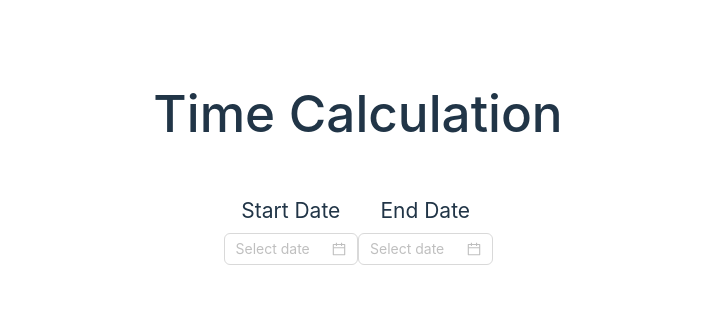
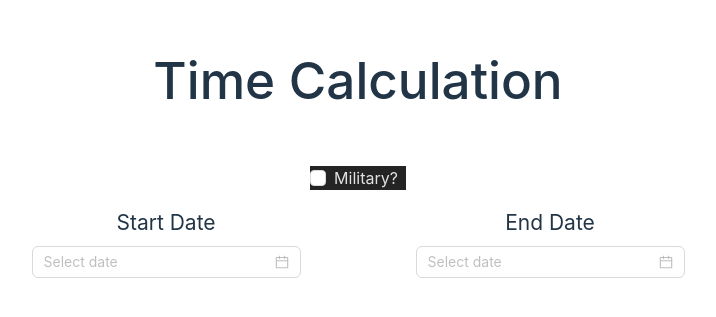
Before and after one commit to Luism27/time-calculation, a React (Vite) app: page / in a window 1280 px wide. Shown: the part 209-526 px from the top of the page, without its empty margins (282-998 px from the left). Built offline with nearby package versions, Linux system fonts and the light colour scheme.

Commit message:
feat(styles-military): fixing styles and add military function

```diff
--- a/src/App.css
+++ b/src/App.css
@@ -1,5 +1,5 @@
 #root {
-  min-width: 50%;
+  min-width: 70%;
   margin: 0 auto;
   padding: 2rem;
   text-align: center;
--- a/src/App.tsx
+++ b/src/App.tsx
@@ -1,46 +1,34 @@
-import { useEffect, useRef, useState } from 'react';
 import reactLogo from './assets/react.svg';
 import "antd/dist/reset.css";
 import './App.css';
-import { Col, DatePicker, Row } from "antd";
+import { Checkbox, Col, DatePicker, Row } from "antd";
 import moment, { Moment } from 'moment';
 import dayjs from 'dayjs';
 import { Analytics } from "@vercel/analytics/react"
+import { useCalculation } from './hooks/useCalculation';
 
-type ResultTime = {
-  hours: number;
-  minutes: number;
-  seconds: number;
-}
 function App() {
-  const [count, setCount] = useState(0);
-  const [startDate, setStartDate] = useState<Moment | null>(null);
-  const [endDate, setEndDate] = useState<Moment | null>(null);
-  const [result, setResult] = useState<ResultTime | null>(null);
-
-  useEffect(()=>{
-    if(!startDate || !endDate){
-      setResult(null);
-    } else if(startDate && endDate){
-      const diff = moment.duration(endDate.diff(startDate));
-      const hour = parseInt(diff.asHours().toString());
-      const minutes = parseInt(diff.asMinutes().toString()) % 60;
-      const seconds = parseInt(diff.asSeconds().toString()) % 60;
-      setResult({
-        hours: hour,
-        minutes: minutes,
-        seconds: seconds
-      })
-    }
-  }, [startDate, endDate]);
+  const {
+    is12hours,
+    result,
+    startDate,
+    setStartDate,
+    setEndDate,
+    onMilitaryChange
+  } = useCalculation('time-calculation');
   return (
     <div className="App">
       <div>
         <h1>Time Calculation</h1>
       </div>
       <div className="card">
+        <Row justify="center" style={{marginBottom: 20}}>
+          <Col>
+            <Checkbox checked={!is12hours} onChange={onMilitaryChange} className='root'>Military?</Checkbox>
+          </Col>
+        </Row>
         <Row justify="center">
-          <Col lg={6}>
+          <Col xs={24} md={12} style={{marginBottom: 20}}>
             <fieldset>
               <legend>Start Date</legend>
               <DatePicker
@@ -52,11 +40,11 @@ function App() {
                     setStartDate(null);
                   }
                 }}
-                showTime={{ use12Hours: true }}
+                showTime={{ use12Hours: is12hours }}
               />
             </fieldset>
           </Col>
-          <Col lg={6} >
+          <Col xs={24} md={12} >
             <fieldset>
               <legend>End Date</legend>
               <DatePicker
@@ -69,7 +57,7 @@ function App() {
                     setEndDate(null);
                   }
                 }}
-                showTime={{ use12Hours: true }}
+                showTime={{ use12Hours: is12hours }}
               />
             </fieldset>
           </Col>
--- /dev/null
+++ b/src/hooks/useCalculation.ts
@@ -0,0 +1,71 @@
+import moment, { Moment } from 'moment';
+import { useEffect, useRef, useState } from 'react';
+
+type ResultTime = {
+  hours: number;
+  minutes: number;
+  seconds: number;
+}
+
+export const useCalculation = (key: string) => {
+  const saveToLocalStorage = (lastKey: string, value: any) => {
+    localStorage.setItem(`${key}_${lastKey}`, JSON.stringify(value));
+  }
+  const getFromLocalStorage = (lastKey: string) => {
+    const value = localStorage.getItem(`${key}_${lastKey}`);
+    if(value){
+      return JSON.parse(value);
+    }
+    return null;
+  }
+  const [is12hours, setIs12hours] = useState(true);
+  const [startDate, setStartDate] = useState<Moment | null>(null);
+  const [endDate, setEndDate] = useState<Moment | null>(null);
+  const [result, setResult] = useState<ResultTime | null>(null);
+
+  useEffect(()=>{
+    if(!startDate || !endDate){
+      setResult(null);
+    } else if(startDate && endDate){
+      const diff = moment.duration(endDate.diff(startDate));
+      const hour = parseInt(diff.asHours().toString());
+      const minutes = parseInt(diff.asMinutes().toString()) % 60;
+      const seconds = parseInt(diff.asSeconds().toString()) % 60;
+      setResult({
+        hours: hour,
+        minutes: minutes,
+        seconds: seconds
+      })
+    }
+  }, [startDate, endDate]);
+  useEffect(()=>{
+    const is12hours = getFromLocalStorage('is12hours');
+    if(is12hours === null){
+      saveToLocalStorage('is12hours', true);
+    } else {
+      setIs12hours(is12hours);
+    }
+  }, []);
+  const onMilitaryChange = (e: any) => {
+    if(e.target.checked){
+      setIs12hours(false);
+      saveToLocalStorage('is12hours', false);
+    } else {
+      setIs12hours(true);
+      saveToLocalStorage('is12hours', true);
+    }
+  };
+
+
+  return {
+    is12hours,
+    result,
+    startDate,
+    setStartDate,
+    endDate,
+    setEndDate,
+    onMilitaryChange,
+    saveToLocalStorage,
+    getFromLocalStorage
+  }
+};
--- a/src/index.css
+++ b/src/index.css
@@ -1,4 +1,21 @@
 :root {
+  font-family: Inter, Avenir, Helvetica, Arial, sans-serif;
+  font-size: 16px;
+  line-height: 24px;
+  font-weight: 400;
+
+  color-scheme: light dark;
+  color: rgba(255, 255, 255, 0.87);
+  background-color: #242424;
+
+  font-synthesis: none;
+  text-rendering: optimizeLegibility;
+  -webkit-font-smoothing: antialiased;
+  -moz-osx-font-smoothing: grayscale;
+  -webkit-text-size-adjust: 100%;
+}
+
+.root {
   font-family: Inter, Avenir, Helvetica, Arial, sans-serif;
   font-size: 16px;
   line-height: 24px;
```
